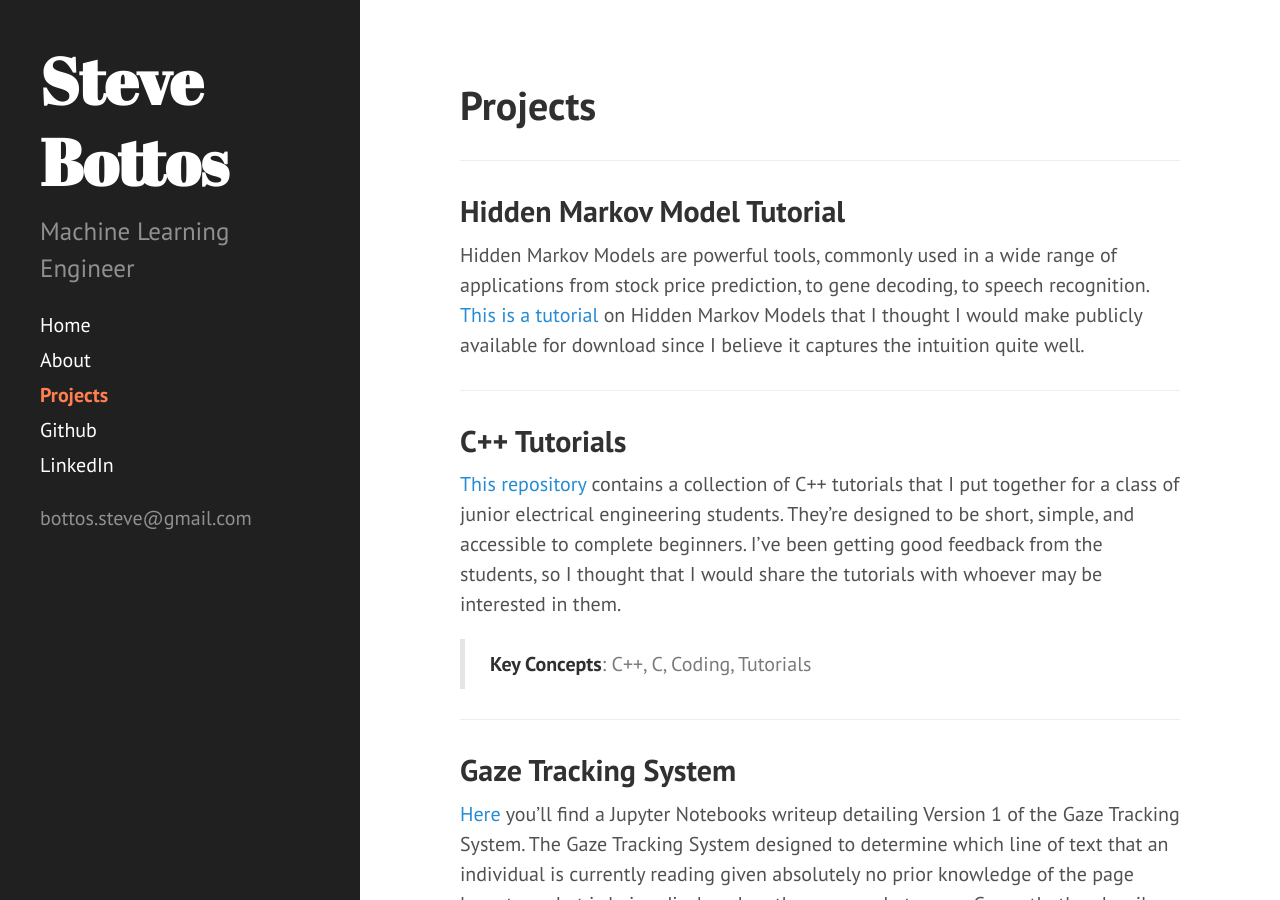
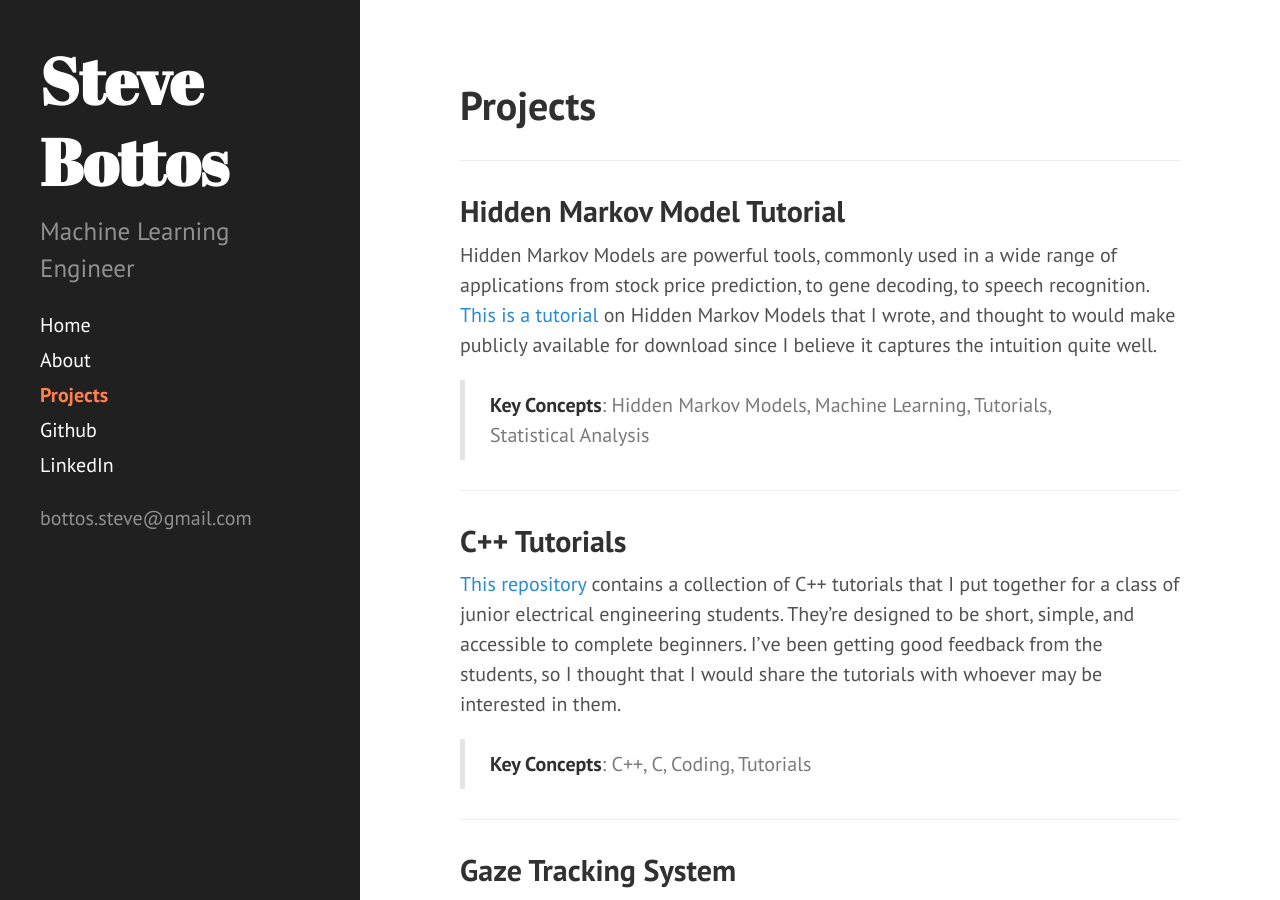
Before and after one commit to stevebottos/stevebottos.github.io, a Jekyll site: the page built from projects.md, in a window 1280 px wide and 900 px high. Built offline with Jekyll 4.4.1, drawn with Linux system fonts in a browser that asks for light colours.

Commit message:
Update projects.md

```diff
--- a/projects.md
+++ b/projects.md
@@ -6,7 +6,8 @@ title: Projects
 ---
 ## Hidden Markov Model Tutorial
 Hidden Markov Models are powerful tools, commonly used in a wide range of applications from stock price
-prediction, to gene decoding, to speech recognition.<a href = "https://github.com/stevebottos/stevebottos.github.io/blob/master/_downloads/HMM_Tutorial.pdf" target = "_blank"> This is a tutorial</a> on Hidden Markov Models that I thought I would make publicly available for download since I believe it captures the intuition quite well.
+prediction, to gene decoding, to speech recognition.<a href = "https://github.com/stevebottos/stevebottos.github.io/blob/master/_downloads/HMM_Tutorial.pdf" target = "_blank"> This is a tutorial</a> on Hidden Markov Models that I wrote, and thought to would make publicly available for download since I believe it captures the intuition quite well.
+> **Key Concepts**: Hidden Markov Models, Machine Learning, Tutorials, Statistical Analysis
 
 ---
 ## C++ Tutorials
```
